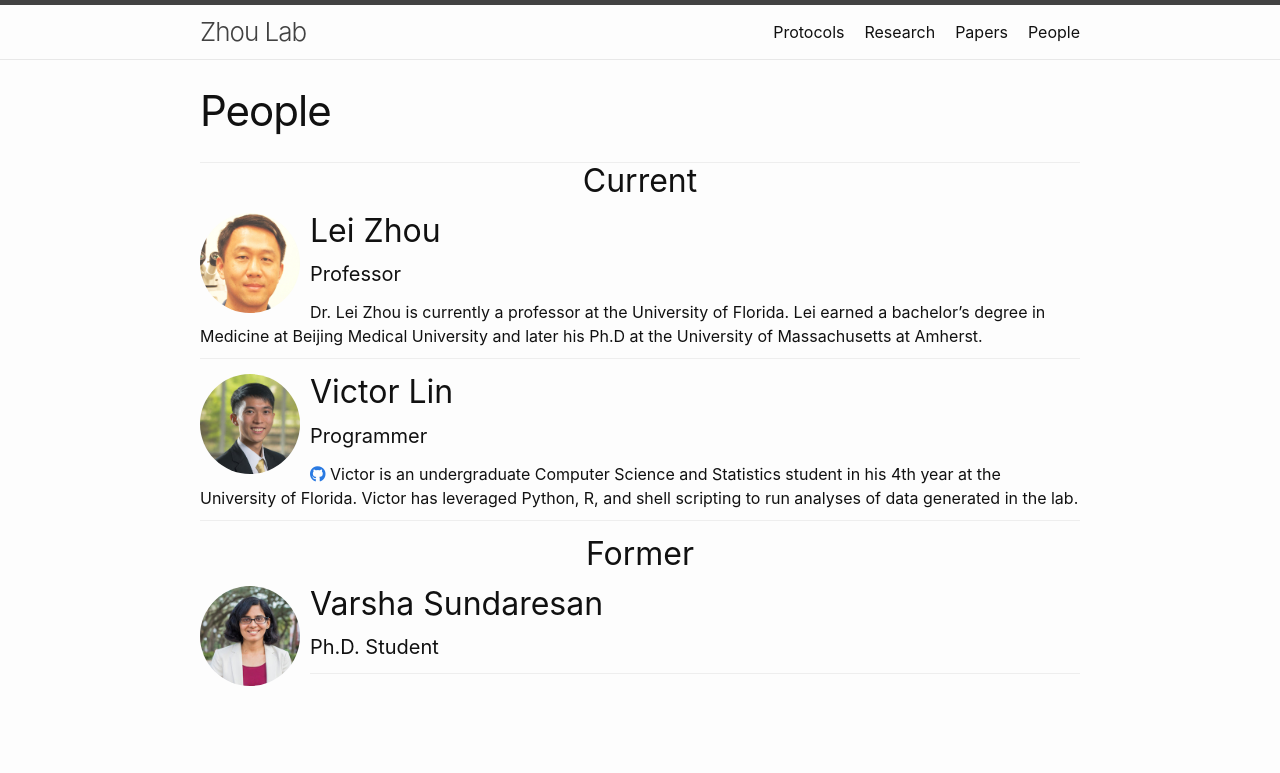
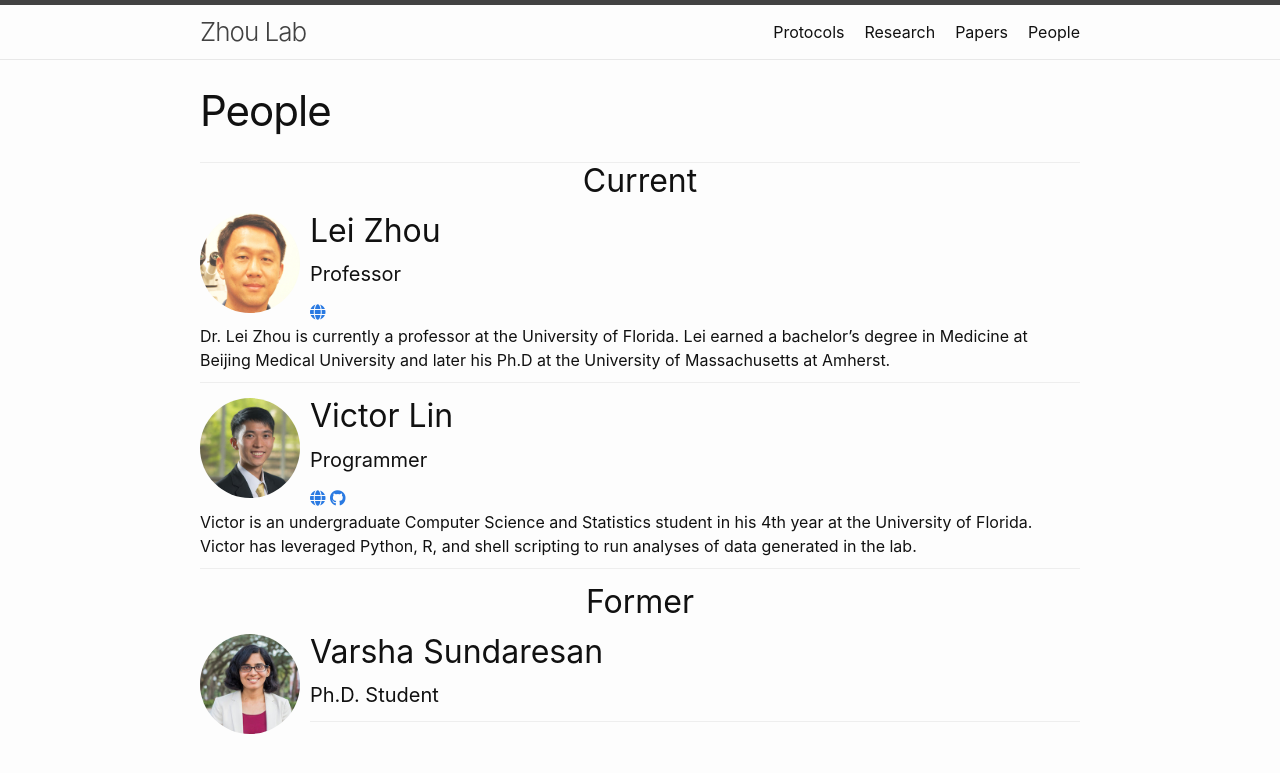
Before and after one commit to zhoulab/zhoulab.github.io, a Jekyll site: the page built from people.html, in a window 1280 px wide. Shown: the top 773 px of the page. Built offline with Jekyll 4.4.1, drawn with Linux system fonts in a browser that asks for light colours; nearby versions of some CDN libraries.

Commit message:
add URL to people info

```diff
--- a/_data/people.yml
+++ b/_data/people.yml
@@ -4,6 +4,7 @@
   role: Professor
   img: /assets/img/people/lei-zhou.jpg
   bio: Dr. Lei Zhou is currently a professor at the University of Florida. Lei earned a bachelor’s degree in Medicine at Beijing Medical University and later his Ph.D at the University of Massachusetts at Amherst.
+  url: http://mgm.ufl.edu/faculty/faculty-home-pages/zhou-lei/
   current: true
 
 - name: Victor Lin
--- a/people.html
+++ b/people.html
@@ -18,9 +18,14 @@
 
     <h4>{{ member.role }}</h4>
 
+    {% if member.url %}
+        <a href="{{member.url}}" target="_blank"><i class="fas fa-globe"></i></a>
+    {% endif %}
     {% if member.github %}
         <a href="http://github.com/{{member.github}}" target="_blank"><i class="fab fa-github"></i></a>
     {% endif %}
+
+    <br>
 
     {% if member.bio %}
     {{ member.bio }}
```
